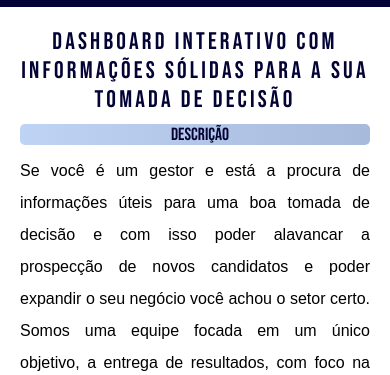
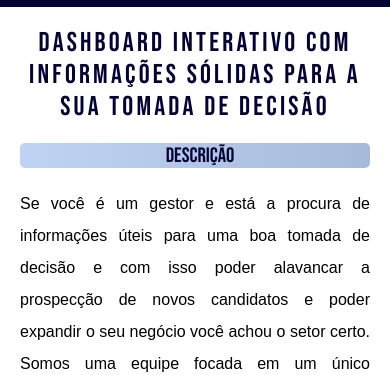
Before and after one commit to JonataRossanttles/projetoanjo, a plain HTML site: page index.html in a window 390 px wide. Shown: the part 469-844 px from the top of the page. Drawn offline with Linux system fonts and the light colour scheme.

Commit message:
Add files via upload

```diff
--- a/style.css
+++ b/style.css
@@ -177,12 +177,15 @@ footer p{
     header{
         padding: 10px;
     }
+
     .titulo1{
-        font-size: 1.5rem;
+        margin-bottom: 20px;
+        font-size: 1.7rem;
         text-align: center;
     }
    .titulo2{
-    font-size: 1.1rem;
+    margin-bottom: 20px;
+    font-size: 1.3rem;
     text-align: center;
    }
     .imagem-principal{
```
